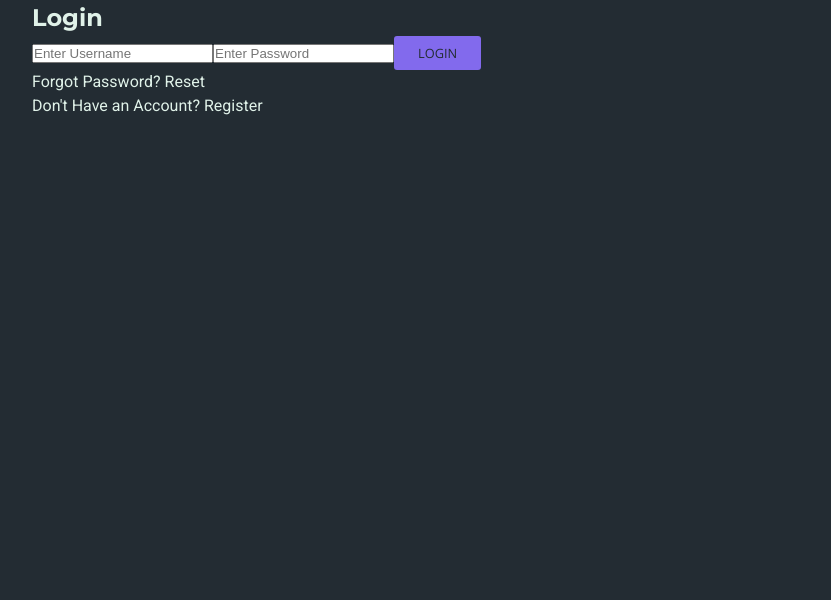
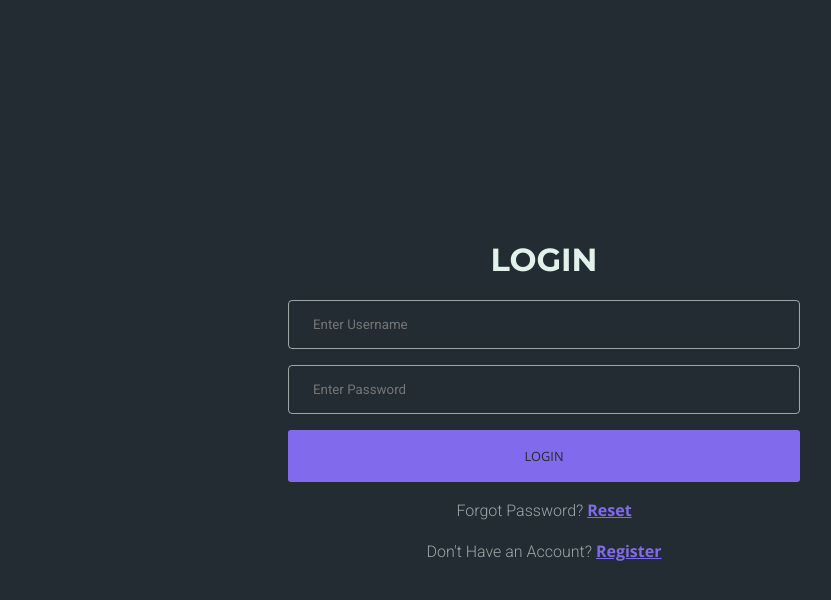
Before and after one commit to ThankiAshish/MERN-Blog-App, a React (Vite) app in the folder client/: page /login in a window 1280 px wide. Shown: the top 600 px of the page, without its empty margins (96-927 px from the left). Built offline with nearby package versions, Linux system fonts and the light colour scheme.

Commit message:
Made Mobile First CSS

```diff
--- a/client/src/assets/styles/queries.css
+++ b/client/src/assets/styles/queries.css
@@ -1,7 +1,13 @@
 @media screen and (min-width: 768px) {
+    header {
+        flex-direction: row;
+        align-items: center;
+        justify-content: space-between;
+    }
+
     .article {
         flex-direction: row;
-        align-items: center;
+        align-items: flex-start;
         justify-content: space-between;
         padding: 0;
         height: 200px;
@@ -9,13 +15,7 @@
 
     .article .article-image {
         width: 28%;
-    }
-
-    .article .article-image img {
-        width: 100%;
-        height: 100%;
-        object-fit: cover;
-        aspect-ratio: 16 / 9;
+        aspect-ratio: 19 / 6;
     }
 
     .article .article-text {
@@ -23,11 +23,15 @@
         flex-direction: column;
         align-items: flex-start;
         justify-content: flex-start;
+        height: 100%;
         width: 70%;
-        height: 100%;
     }
 
     .article .article-text .article-title {
         padding-block: 0;
     }
+
+    .auth-section form {
+        width: 50%;
+    }
 }
--- a/client/src/assets/styles/style.css
+++ b/client/src/assets/styles/style.css
@@ -24,6 +24,7 @@
     text-transform: uppercase;
     border-radius: 3px;
     background: var(--primary);
+    border: 1px solid transparent;
     color: var(--background);
 }
 
@@ -31,11 +32,30 @@
     border: 1px solid var(--primary);
     background: transparent;
     color: var(--primary);
+    transition: background ease-in-out .3s;
+}
+
+.btn-outline:hover {
+    background: var(--primary);
+    color: var(--text);
+    border: 1px solid transparent;
+}
+
+.btn-full {
+    width: 100%;
+    padding: 1rem 1.5rem;
 }
 
 .container {
     width: 80%;
     margin: 0 auto;
+}
+
+.link {
+    color: var(--primary);
+    text-decoration: underline;
+    font-family: 'Open Sans', sans-serif;
+    font-weight: 700;
 }
 
 h1, h2, h3, h4, h5, h6 {
@@ -49,6 +69,25 @@ a {
 
 ul {
     list-style: none;
+}
+
+.input-field {
+    width: 100%;
+    border: 1px solid var(--text-transparent);
+    font-family: "Roboto", sans-serif;
+    border-radius: 4px;
+    background: transparent;
+    padding: 1rem 1.5rem;
+    outline: 0;
+    color: var(--text);
+}
+
+.input-field:focus {
+    border: 1px solid var(--text);
+}
+
+.input-field:hover {
+    border: 1px solid var(--primary);
 }
 
 body {
@@ -88,7 +127,6 @@ header nav ul {
 
 .article img {
     width: 100%;
-    max-width: 400px;
     object-fit: cover;
     aspect-ratio: 16 / 9;
 }
@@ -114,3 +152,32 @@ header nav ul {
     font-weight: 300;
     text-align: justify3;
 }
+
+/* Login Page */
+.auth-section {
+    height: 100vh;
+    width: 100%;
+    display: flex;
+    align-items: center;
+    justify-content: center;
+}
+
+.auth-section form {
+    display: flex;
+    flex-direction: column;
+    align-items: center;
+    justify-content: center;
+    gap: 1rem;
+    width: 100%;
+}
+
+.auth-section form h1 {
+    font-size: 2rem;
+    text-transform: uppercase;
+}
+
+.auth-section form p {
+    font-weight: 'Open Sans', sans-serif;
+    font-weight: 300;
+    color: var(--text-transparent);
+}
```
